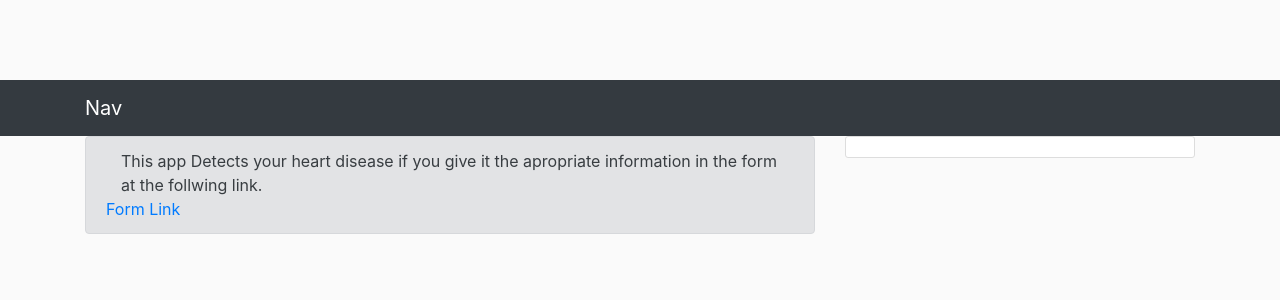
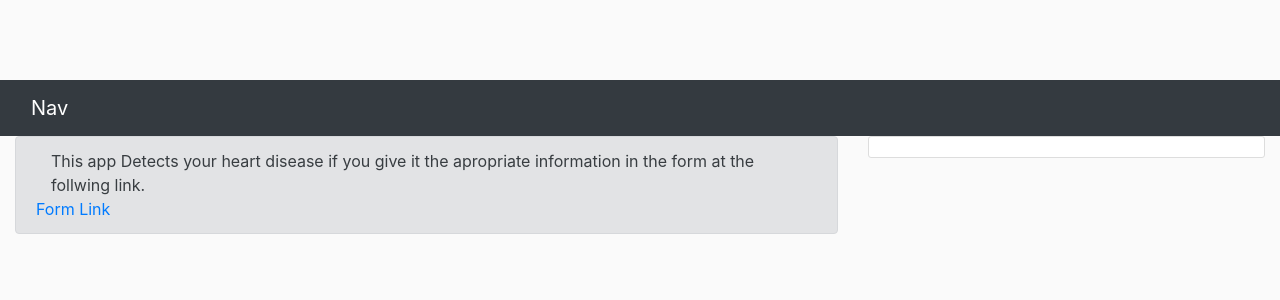
Before and after one commit to MarkosMuche/api, a Django app: template aboutme/templates/about_me.html in a window 1280 px wide. Shown: the top 300 px of the page. Run offline with Django 3.2, Linux system fonts and the light colour scheme; the template is opened without the code that fills it, so the values that code supplies are empty; parts of the project's set-up code (start-up, migrations or seed data) failed here and were passed over; some libraries are stand-ins or nearby versions.

Commit message:
moved some tmeplates and views to aboutme app

```diff
--- a/aboutme/templates/about_me.html
+++ b/aboutme/templates/about_me.html
@@ -1,7 +1,7 @@
 {% extends "base.html"%}
 
 {% block content%}
-<div class="container">
+<div class="container-fluid">
 
     This app Detects your heart disease if you give it the apropriate information in the form at the follwing link.
 
--- a/aboutme/templates/base.html
+++ b/aboutme/templates/base.html
@@ -25,14 +25,14 @@
 <body>
 
     <div class="navbar navbar-expand-lg bg-dark navbar-dark">
-        <div class="container">
+        <div class="container-fluid">
             <a class="navbar-brand" href="#">
                 Nav
             </a>
         </div>
     </div>
 
-    <div role="div" class="container">
+    <div role="div" class="container-fluid">
         <div class="row">
             <div class="col-md-8">
                 <div class="alert alert-secondary" role="alert">
--- /dev/null
+++ b/aboutme/urls.py
@@ -0,0 +1,10 @@
+
+
+from django.urls import path
+
+from aboutme.views import aboutme, index_view
+urlpatterns = [
+
+    path(route='aboutme', view=aboutme, name='aboutme'),
+    path('', index_view, name='index'),
+]
--- a/aboutme/views.py
+++ b/aboutme/views.py
@@ -1,4 +1,9 @@
 from django.shortcuts import render
+
+
+def index_view(request):
+
+    return render(request, 'index.html')
 
 
 def aboutme(requests):
--- a/api/urls.py
+++ b/api/urls.py
@@ -16,9 +16,9 @@ Including another URLconf
 from django.contrib import admin
 from django.urls import path
 from django.urls.conf import include
-from predictor.views import index_view
 urlpatterns = [
     path('admin/', admin.site.urls),
-    path('', index_view, name='index'),
+    path('', include('aboutme.urls')),
     path('api/', include('predictor.urls')),
+
 ]
--- a/predictor/views.py
+++ b/predictor/views.py
@@ -7,11 +7,6 @@ from rest_framework import generics
 from rest_framework.views import APIView
 
 from .forms import HeartDataForm
-
-
-def index_view(request):
-
-    return render(request, 'index.html')
 
 
 class PredictionAPIView(APIView):
```
Also changed, not shown: aboutme/templates/index.html (+6 -6 lines), aboutme/templates/urls.py (deleted, +0 -9 lines).
